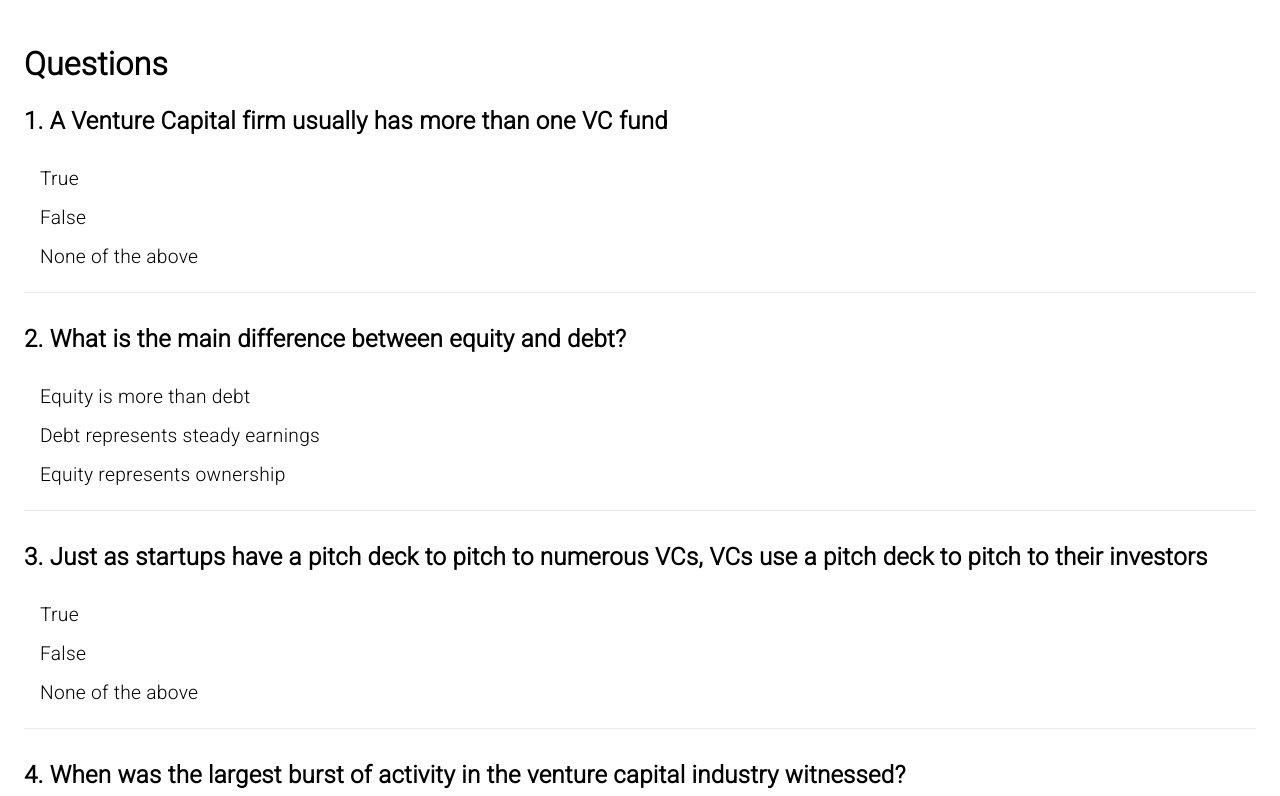
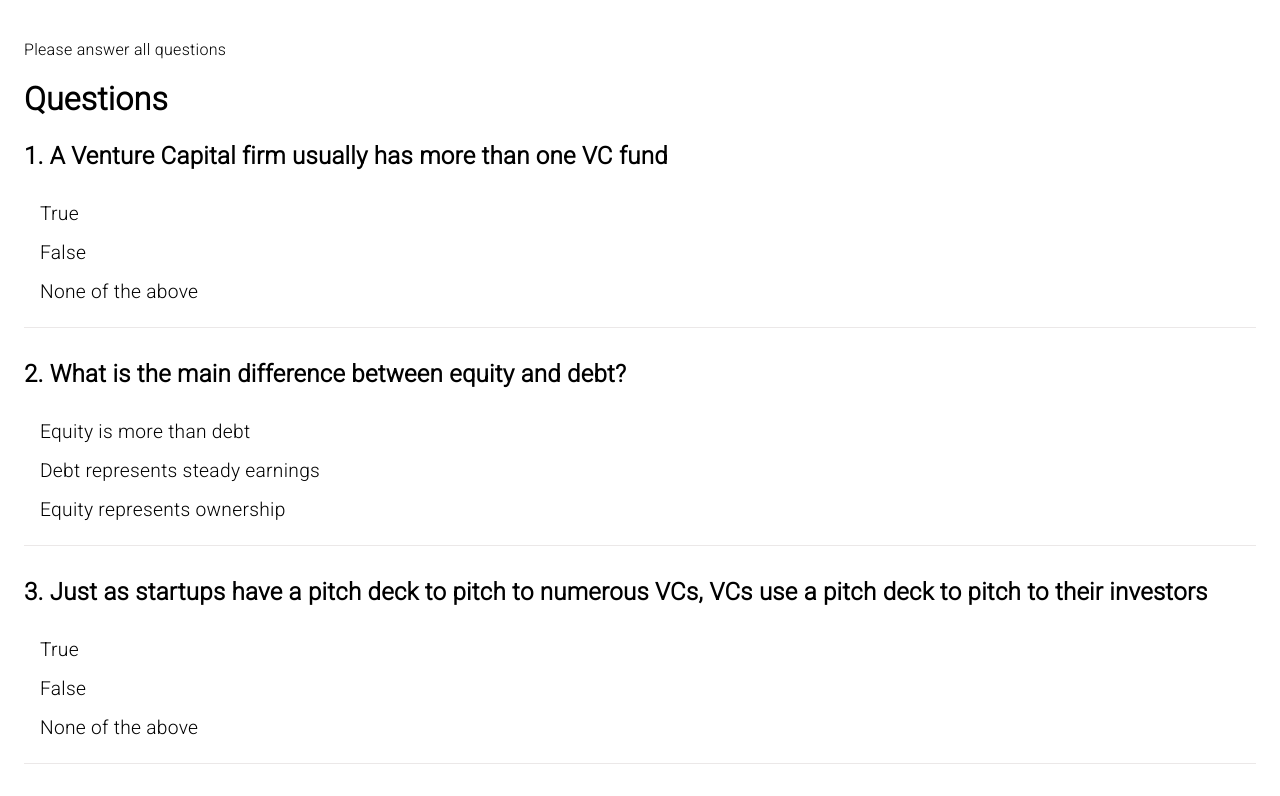
Before and after one commit to EbenOladutemu/quiz-app, a Vue app: page /questions in a window 1280 px wide. Shown: the top 796 px of the page. Built offline with nearby package versions, Linux system fonts and the light colour scheme.

Commit message:
Update project. Add comments and identations

```diff
--- a/src/App.vue
+++ b/src/App.vue
@@ -1,6 +1,4 @@
 <template>
-  <div id="nav">
-  </div>
   <router-view/>
 </template>
 
--- /dev/null
+++ b/src/components/Modal.vue
@@ -0,0 +1,15 @@
+<template>
+  <div>
+    <p>Please answer all questions</p>
+  </div>
+</template>
+
+<script>
+export default {
+
+}
+</script>
+
+<style>
+
+</style>
--- a/src/data/data.json
+++ b/src/data/data.json
@@ -1,7 +1,7 @@
 {
   "questions": [
     {
-      "question": "A Venture Capital firm usually has more than one VC fund",
+      "question": "A Venture Capital firm usually has more than one VC fund",
       "answer": "True",
       "options": [
         "True",
--- a/src/views/Questions.vue
+++ b/src/views/Questions.vue
@@ -1,5 +1,6 @@
 <template>
   <div>
+    <Modal/>
     <h1>Questions</h1>
     <form action="">
       <div
@@ -10,6 +11,8 @@
         <p :class="{'text-danger' : results[questionIndex] == null && submitted }">
           {{ questionIndex + 1 }}. {{ questionGroup.question }}
         </p>
+
+        <!-- Iterate over each question and dynamically get ids and names -->
         <div
           v-for="(selectedOption, selectedOptionIndex) in questionGroup.options"
           :key="selectedOption"
@@ -37,7 +40,11 @@
 
 <script>
   import data from './../data/data.json';
+  import Modal from '@/components/Modal'
   export default {
+    components:{
+      Modal
+    },
     data() {
       return {
         data,
@@ -49,8 +56,13 @@
     methods: {
       selectAnswer(i, questionGroup, selectedOption) {
         this.submitted = false;
+
         this.results = [];
+
         let questionNumber = i + 1;
+
+        // Store each selected answer in local storage. If user selects another option,
+        // selected answer is overriden in local storage
         localStorage.setItem(
           questionNumber,
           questionGroup.question +
@@ -61,11 +73,13 @@
       },
       submit() {
         this.submitted = true
+
         let i = 1
         while (i <= 10) {
           this.results.push(localStorage.getItem(parseInt(i)))
           i++;
         }
+
         if (this.results.includes(null)) {
           alert ('Please answer all the questions');
         } else {
@@ -78,9 +92,11 @@
     },
     mounted() {
       document.title = 'Questions'
+
       window.addEventListener('beforeunload', (event) => {
         event.returnValue = 'You have not completed the quiz. Are you sure you want to leave?';
       });
+
       if (location.reload) {
         localStorage.clear();
       }
```
Also changed, not shown: src/views/Result.vue (+14 -0 lines).
